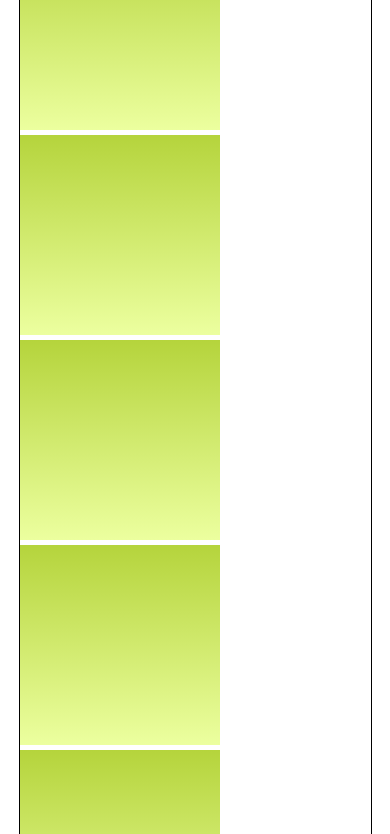
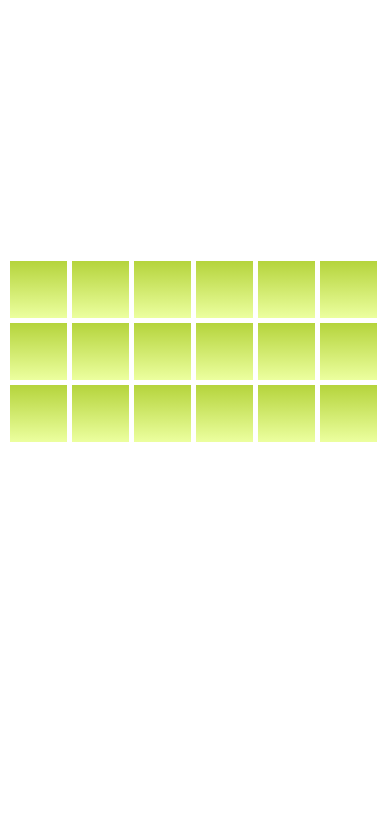
Before and after one commit to bmalvo/JS10, a website: page project10/index.html in a window 390 px wide. Shown: the part 71-905 px from the top of the page. After the commit the page ends 844 px from the top, so only its background shows below. Drawn offline with Linux system fonts and the light colour scheme.

Commit message:
fix responsivnes from 361 width

```diff
--- a/project10/style.css
+++ b/project10/style.css
@@ -11,16 +11,16 @@ body {
     font-size: 30px;
     top: 20px;
     right: 30px;
+    color: #2e1bff;
 }
 
 .game-board {
-    width: 90%;
+    width: 95%;
     height: auto;
     display: flex;
     flex-wrap: wrap;
     gap: 5px;
     margin: auto;
-    border: 1px solid black;
 }
 
 .card {
@@ -31,6 +31,160 @@ body {
     background-size: contain;
 }
 
+@media (max-width: 1300px) {
+    .card {
+        width: 180px;
+        height: 180px;
+    }
+}
+
+@media (max-width: 1211px) {
+    .card {
+        width: 160px;
+        height: 160px;
+    }
+}
+
+@media (max-width: 1062px) {
+    .card {
+        width: 140px;
+        height: 140px;
+    }
+}
+
+@media (max-width: 910px) {
+    .card {
+        width: 120px;
+        height: 120px;
+    }
+}
+
+@media (max-width: 804px) {
+    .card {
+        width: 110px;
+        height: 110px;
+    }
+}
+
+@media (max-width: 771px) {
+    .card {
+        width: 100px;
+        height: 100px;
+    }
+}
+
+@media (max-width: 680px) {
+    .card {
+        width: 88px;
+        height: 88px;
+    }
+}
+
+@media (max-width: 651px) {
+    .card {
+        width: 84px;
+        height: 84px;
+    }
+}
+
+@media (max-width: 557px) {
+    .card {
+        width: 80px;
+        height: 80px;
+    }
+}
+
+@media (max-width: 532px) {
+    .card {
+        width: 78px;
+        height: 78px;
+    }
+}
+
+@media (max-width: 519px) {
+    .card {
+        width: 76px;
+        height: 76px;
+    }
+}
+
+@media (max-width: 506px) {
+    .card {
+        width: 74px;
+        height: 74px;
+    }
+}
+
+@media (max-width: 494px) {
+    .card {
+        width: 72px;
+        height: 72px;
+    }
+}
+
+@media (max-width: 481px) {
+    .card {
+        width: 70px;
+        height: 70px;
+    }
+}
+
+@media (max-width: 469px) {
+    .card {
+        width: 67px;
+        height: 67px;
+    }
+}
+
+@media (max-width: 449px) {
+    .card {
+        width: 65px;
+        height: 65px;
+    }
+}
+
+@media (max-width: 437px) {
+    .card {
+        width: 63px;
+        height: 63px;
+    }
+}
+
+@media (max-width: 425px) {
+    .card {
+        width: 61px;
+        height: 61px;
+    }
+}
+
+@media (max-width: 412px) {
+    .card {
+        width: 59px;
+        height: 59px;
+    }
+}
+
+@media (max-width: 399px) {
+    .card {
+        width: 57px;
+        height: 57px;
+    }
+}
+
+@media (max-width: 386px) {
+    .card {
+        width: 55px;
+        height: 55px;
+    }
+}
+
+@media (max-width: 374px) {
+    .card {
+        width: 53px;
+        height: 53px;
+    }
+}
+
 .revealed, .matched {
     pointer-events: none;
 }
```
